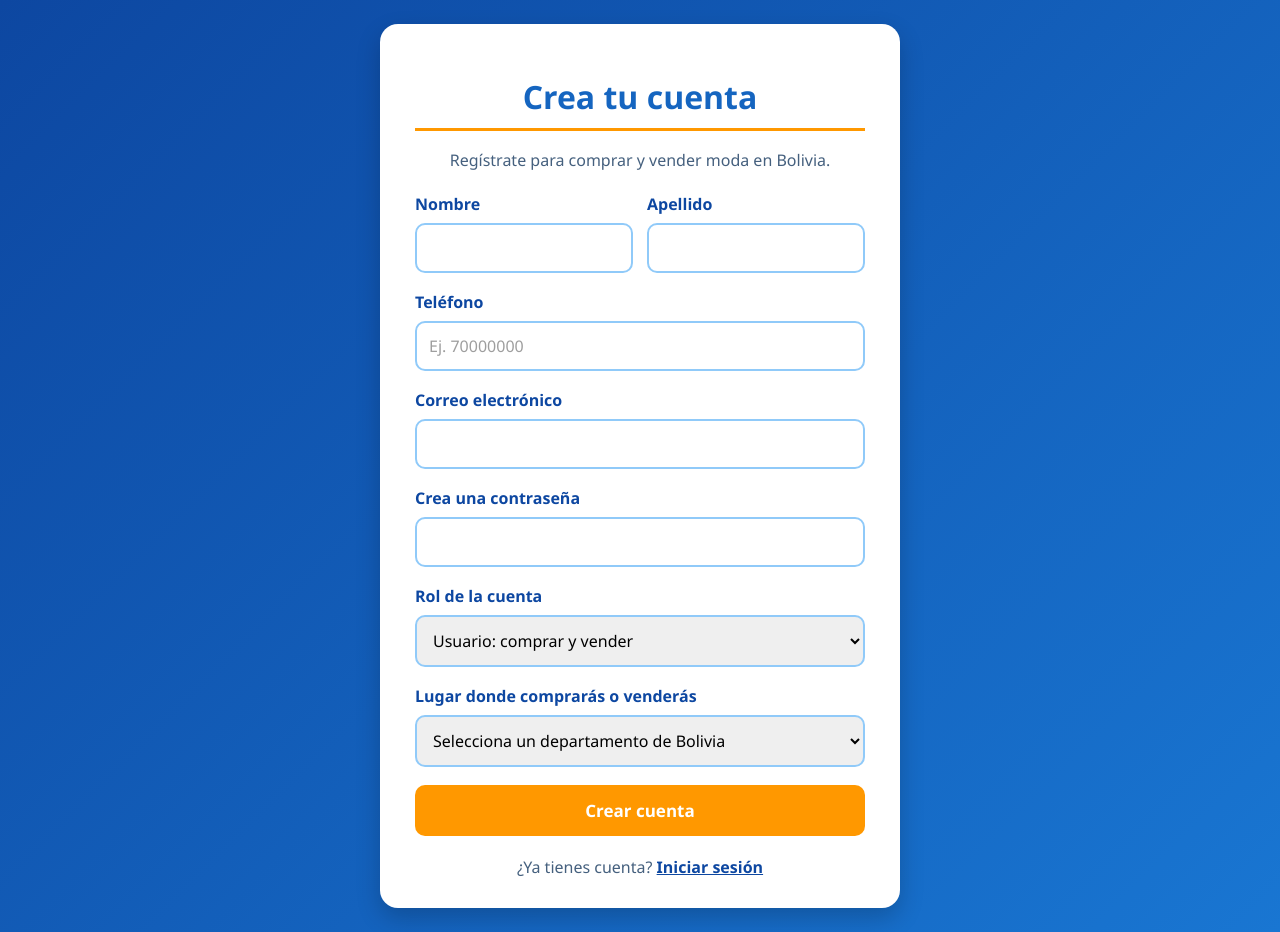
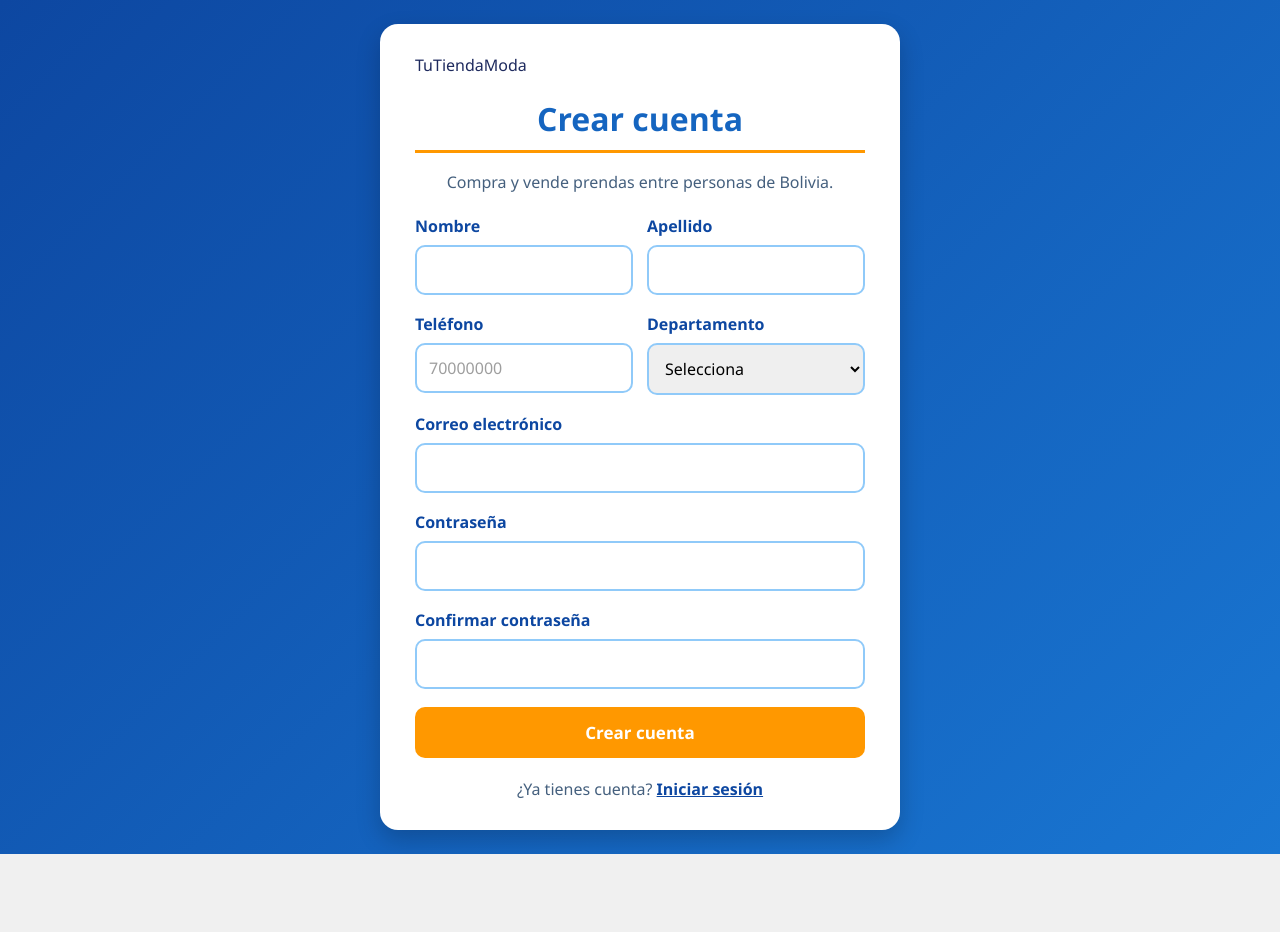
Before and after one commit to gardeazabalsiles/web-tienda, a React (Vite) app: page /crear-cuenta in a window 1280 px wide. After the commit the page ends 854 px from the top, so only its background shows below. Built offline with nearby package versions, Linux system fonts and the light colour scheme.

Commit message:
fix: hacer funcional y validar el registro

```diff
--- a/src/components/auth/RegisterForm.tsx
+++ b/src/components/auth/RegisterForm.tsx
@@ -1,9 +1,7 @@
 import { useState } from "react";
 import type { FormEventHandler } from "react";
 import type { RegistrationData } from "../../types/auth";
-
 import "./LoginForm.css";
-
 
 interface RegisterFormProps {
   error?: string;
@@ -11,48 +9,49 @@ interface RegisterFormProps {
   onLogin: () => void;
 }
 
-
-const bolivianLocations = [
-  "La Paz", "Cochabamba", "Santa Cruz", "Chuquisaca", "Oruro",
-  "Potosí", "Tarija", "Beni", "Pando",
-];
-
+const departments = ["La Paz", "Cochabamba", "Santa Cruz", "Chuquisaca", "Oruro", "Potosí", "Tarija", "Beni", "Pando"];
 
 function RegisterForm({ error, onSubmit, onLogin }: RegisterFormProps) {
-  const [data, setData] = useState<RegistrationData>({
-    nombre: "", apellido: "", telefono: "", email: "", password: "", direccion: "", rol: "USUARIO",
-  });
+  const [data, setData] = useState<RegistrationData>({ nombre: "", apellido: "", telefono: "", email: "", password: "", direccion: "", rol: "USUARIO" });
+  const [confirmPassword, setConfirmPassword] = useState("");
+  const [localError, setLocalError] = useState("");
 
   const updateField = <K extends keyof RegistrationData>(field: K, value: RegistrationData[K]) => {
-    setData((currentData) => ({ ...currentData, [field]: value }));
+    setData((current) => ({ ...current, [field]: value }));
   };
 
   const handleSubmit: FormEventHandler<HTMLFormElement> = (event) => {
     event.preventDefault();
-    onSubmit({ ...data, email: data.email.trim(), nombre: data.nombre.trim(), apellido: data.apellido.trim() });
+    setLocalError("");
+    const clean = { ...data, nombre: data.nombre.trim(), apellido: data.apellido.trim(), telefono: data.telefono.trim(), email: data.email.trim().toLowerCase(), direccion: data.direccion.trim() };
+    if (clean.password.length < 6) return setLocalError("La contraseña debe tener al menos 6 caracteres.");
+    if (clean.password !== confirmPassword) return setLocalError("Las contraseñas no coinciden.");
+    onSubmit(clean);
   };
 
   return (
     <form className="auth-form auth-form--register" onSubmit={handleSubmit}>
-      <h1>Crea tu cuenta</h1>
-      <p className="auth-form__intro">Regístrate para comprar y vender moda en Bolivia.</p>
+      <div className="auth-brand">TuTiendaModa</div>
+      <h1>Crear cuenta</h1>
+      <p className="auth-form__intro">Compra y vende prendas entre personas de Bolivia.</p>
 
       <div className="auth-form__grid">
-        <div><label htmlFor="nombre">Nombre</label><input id="nombre" value={data.nombre} onChange={(event) => updateField("nombre", event.target.value)} autoComplete="given-name" required /></div>
-        <div><label htmlFor="apellido">Apellido</label><input id="apellido" value={data.apellido} onChange={(event) => updateField("apellido", event.target.value)} autoComplete="family-name" required /></div>
+        <div><label htmlFor="nombre">Nombre</label><input id="nombre" value={data.nombre} onChange={(e) => updateField("nombre", e.target.value)} autoComplete="given-name" required /></div>
+        <div><label htmlFor="apellido">Apellido</label><input id="apellido" value={data.apellido} onChange={(e) => updateField("apellido", e.target.value)} autoComplete="family-name" required /></div>
       </div>
-      <div><label htmlFor="telefono">Teléfono</label><input id="telefono" type="tel" value={data.telefono} onChange={(event) => updateField("telefono", event.target.value)} placeholder="Ej. 70000000" autoComplete="tel" required /></div>
-      <div><label htmlFor="register-email">Correo electrónico</label><input id="register-email" type="email" value={data.email} onChange={(event) => updateField("email", event.target.value)} autoComplete="email" required /></div>
-      <div><label htmlFor="register-password">Crea una contraseña</label><input id="register-password" type="password" value={data.password} onChange={(event) => updateField("password", event.target.value)} minLength={4} autoComplete="new-password" required /></div>
-      <div><label htmlFor="rol">Rol de la cuenta</label><select id="rol" value={data.rol} onChange={(event) => updateField("rol", event.target.value as "USUARIO")}><option value="USUARIO">Usuario: comprar y vender</option></select></div>
-      <div><label htmlFor="direccion">Lugar donde comprarás o venderás</label><select id="direccion" value={data.direccion} onChange={(event) => updateField("direccion", event.target.value)} required><option value="" disabled>Selecciona un departamento de Bolivia</option>{bolivianLocations.map((location) => <option key={location} value={location}>{location}, Bolivia</option>)}</select></div>
+      <div className="auth-form__grid">
+        <div><label htmlFor="telefono">Teléfono</label><input id="telefono" type="tel" inputMode="tel" placeholder="70000000" value={data.telefono} onChange={(e) => updateField("telefono", e.target.value)} required /></div>
+        <div><label htmlFor="direccion">Departamento</label><select id="direccion" value={data.direccion} onChange={(e) => updateField("direccion", e.target.value)} required><option value="" disabled>Selecciona</option>{departments.map((d) => <option key={d} value={d}>{d}</option>)}</select></div>
+      </div>
+      <div><label htmlFor="register-email">Correo electrónico</label><input id="register-email" type="email" value={data.email} onChange={(e) => updateField("email", e.target.value)} autoComplete="email" required /></div>
+      <div><label htmlFor="register-password">Contraseña</label><input id="register-password" type="password" minLength={6} value={data.password} onChange={(e) => updateField("password", e.target.value)} autoComplete="new-password" required /></div>
+      <div><label htmlFor="confirm-password">Confirmar contraseña</label><input id="confirm-password" type="password" minLength={6} value={confirmPassword} onChange={(e) => setConfirmPassword(e.target.value)} autoComplete="new-password" required /></div>
 
-      {error && <p role="alert" aria-live="polite">{error}</p>}
-      <button type="submit">Crear cuenta</button>
+      {(localError || error) && <p className="auth-error" role="alert" aria-live="polite">{localError || error}</p>}
+      <button className="auth-primary" type="submit">Crear cuenta</button>
       <p className="auth-form__alternate">¿Ya tienes cuenta? <button className="auth-form__link" type="button" onClick={onLogin}>Iniciar sesión</button></p>
     </form>
   );
 }
 
-
 export default RegisterForm;
```
